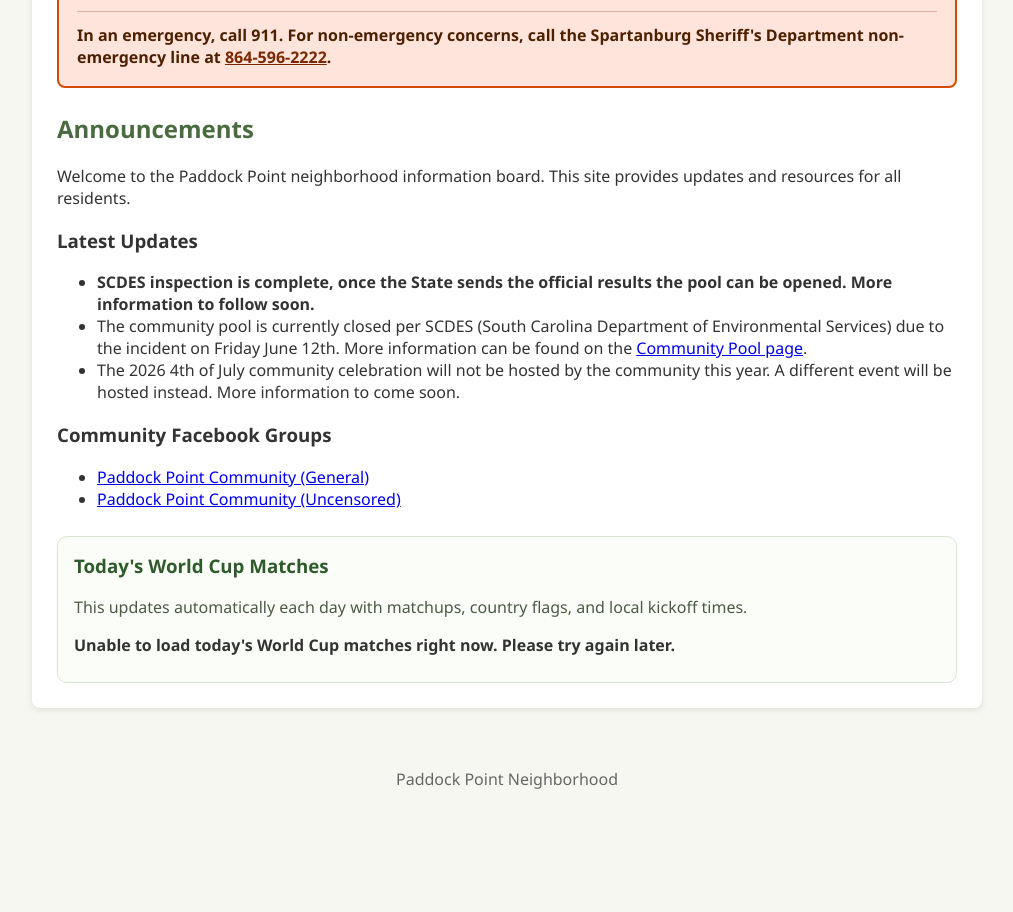
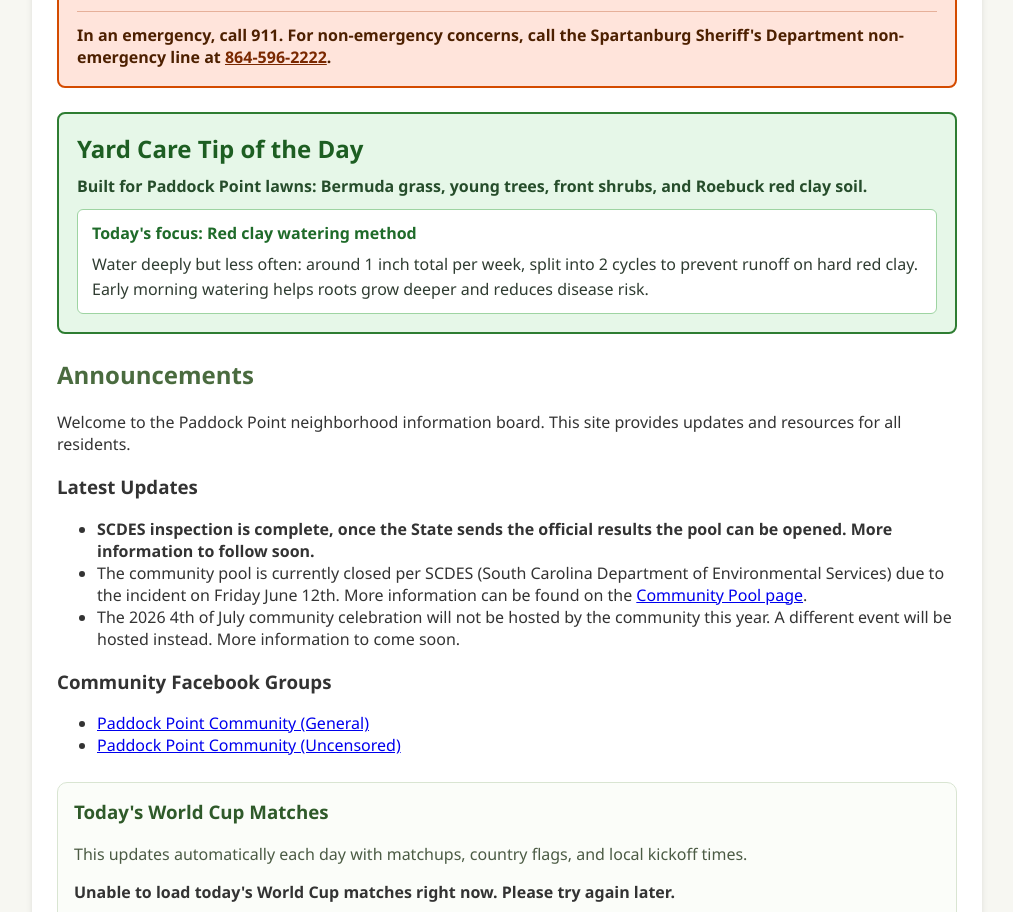
Before and after one commit to iwindon/paddockpoint, a plain HTML site: page index.html in a window 1280 px wide. Shown: the part 809-1721 px from the top of the page, without its empty margins (133-1146 px from the left). Before the commit the page ends 1619 px from the top, so only its background shows below. Drawn offline with Linux system fonts and the light colour scheme; no server answers.

Commit message:
added yard tip of the day section

```diff
--- a/assets/style.css
+++ b/assets/style.css
@@ -450,3 +450,42 @@ footer {
 .firework-safety-footer a {
     color: #7a2800;
 }
+
+.yard-tip-section {
+    background: #e6f7e8;
+    border: 2px solid #2e7d32;
+    border-radius: 8px;
+    padding: 18px;
+    margin-bottom: 24px;
+}
+
+.yard-tip-section h2 {
+    margin-top: 0;
+    margin-bottom: 10px;
+    color: #1d5e22;
+}
+
+.yard-tip-intro {
+    margin: 0 0 12px;
+    color: #264d2b;
+    font-weight: 600;
+}
+
+.yard-tip-box {
+    background: #ffffff;
+    border: 1px solid #9ed4a2;
+    border-radius: 6px;
+    padding: 12px 14px;
+}
+
+.yard-tip-focus {
+    margin: 0 0 8px;
+    color: #1f6b2a;
+    font-weight: 700;
+}
+
+.yard-tip-text {
+    margin: 0;
+    color: #2f3c31;
+    line-height: 1.55;
+}
--- a/index.html
+++ b/index.html
@@ -47,6 +47,15 @@
         <p class="firework-safety-footer">
             In an emergency, call <strong>911</strong>. For non-emergency concerns, call the Spartanburg Sheriff's Department non-emergency line at <a href="tel:864-596-2222">864-596-2222</a>.
         </p>
+    </section>
+
+    <section class="yard-tip-section" aria-labelledby="yard-tip-heading">
+        <h2 id="yard-tip-heading">Yard Care Tip of the Day</h2>
+        <p class="yard-tip-intro">Built for Paddock Point lawns: Bermuda grass, young trees, front shrubs, and Roebuck red clay soil.</p>
+        <div class="yard-tip-box">
+            <p class="yard-tip-focus" id="yard-tip-focus">Today's focus</p>
+            <p class="yard-tip-text" id="yard-tip-text">Loading today's tip...</p>
+        </div>
     </section>
 
     <h2>Announcements</h2>
@@ -228,6 +237,55 @@
         return getFallbackFlag(team);
     }
 
+    function loadYardTipOfDay() {
+        const focusEl = document.getElementById("yard-tip-focus");
+        const tipEl = document.getElementById("yard-tip-text");
+
+        if (!focusEl || !tipEl) {
+            return;
+        }
+
+        const tips = [
+            {
+                focus: "Weed pressure in Bermuda",
+                text: "Mow Bermuda at about 1 to 1.5 inches and bag clippings when weed heads are present. A dense, low-cut Bermuda canopy shades the soil and naturally suppresses many summer weeds."
+            },
+            {
+                focus: "Red clay watering method",
+                text: "Water deeply but less often: around 1 inch total per week, split into 2 cycles to prevent runoff on hard red clay. Early morning watering helps roots grow deeper and reduces disease risk."
+            },
+            {
+                focus: "Young tree root protection",
+                text: "Keep a 2 to 3 foot mulch ring around 2-to-4-year-old trees and keep mulch a few inches away from the trunk. This prevents mower damage and reduces competition from turf and weeds."
+            },
+            {
+                focus: "Tree sucker control",
+                text: "Remove tree suckers early by pruning them at their point of origin. Suckers steal water and nutrients from the main canopy and can slow healthy tree growth."
+            },
+            {
+                focus: "Shrub and tree spacing",
+                text: "Avoid planting roses or heavy feeders right at the base of young trees. Give trees their own root zone so shrubs and flowers do not compete for water and nutrients in clay soil."
+            },
+            {
+                focus: "Soil improvement over time",
+                text: "Topdress thin lawn areas with a light layer of compost once or twice during the growing season. In red clay, repeated light organic matter additions improve structure and root access over time."
+            },
+            {
+                focus: "Seasonal Bermuda nutrition",
+                text: "Feed Bermuda only during active growth (late spring through summer) and follow label rates. Too much nitrogen can push weak growth and increase mowing and weed issues."
+            }
+        ];
+
+        const now = new Date();
+        const startOfYear = new Date(now.getFullYear(), 0, 0);
+        const msPerDay = 1000 * 60 * 60 * 24;
+        const dayOfYear = Math.floor((now - startOfYear) / msPerDay);
+        const tip = tips[dayOfYear % tips.length];
+
+        focusEl.textContent = `Today's focus: ${tip.focus}`;
+        tipEl.textContent = tip.text;
+    }
+
     async function loadWorldCupMatches() {
         const statusEl = document.getElementById("worldcup-status");
         const listEl = document.getElementById("worldcup-list");
@@ -305,6 +363,7 @@
         }
     }
 
+    loadYardTipOfDay();
     loadWorldCupMatches();
 </script>
 
```
